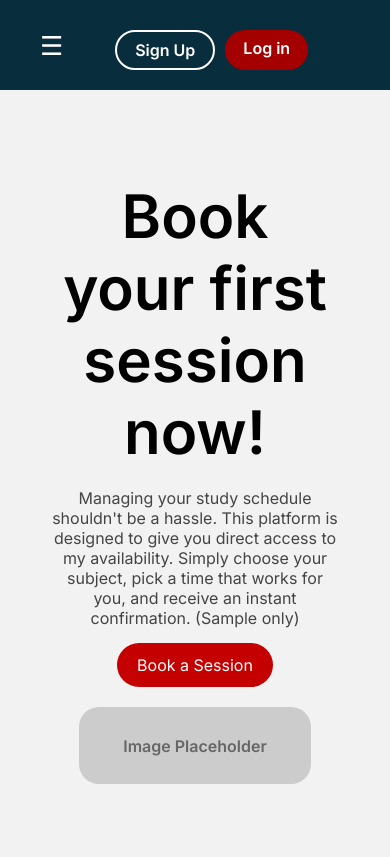
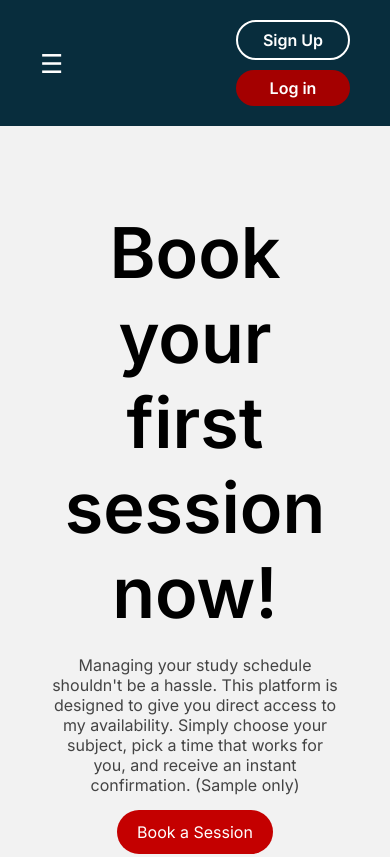
Before and after one commit to Zenkiee/Group-2-Website, a plain HTML site: page index.html in a window 390 px wide. Shown: the top 857 px of the page. Drawn offline with Linux system fonts and the light colour scheme.

Commit message:
nav-active

```diff
--- a/index.css
+++ b/index.css
@@ -83,7 +83,6 @@ section {
 
 #home {
     display: flex;
-    margin-top: 60px;
     justify-content: space-between;
     align-items: center;
 }
@@ -93,9 +92,9 @@ section {
 }
 
 .text h1 {
-    font-size: 60px;
+    font-size: 70px;
     margin-bottom: 20px;
-    font-weight: 550;
+    font-weight: bold;
     }
 
 .text p {
@@ -146,6 +145,7 @@ nav a:hover {
 #home {
     flex-direction: column;
     text-align: center;
+    margin-top: 90px;
 }
 
 .text {
@@ -162,17 +162,17 @@ nav a:hover {
     display: block;
 }
 
+
 .nav-links {
     display: none;
     flex-direction: column;
-    width: 100%;
+    width: 50%;
     text-align: center;
-    margin-top: 10px;
+    gap: 12px;
 }
 
 .nav-links a {
     display: block;
-    margin: 10px 0;
 }
 
 .nav-links.active {
@@ -180,10 +180,10 @@ nav a:hover {
 }
 
 .nav-buttons {
-    width: 100%;
-    justify-content: center;
-    margin-top: 10px;
+    max-width: 40%;
+    text-align: center;
+    gap: 10px;
+    flex-direction: column;
 }
 
-
 }
--- a/index.html
+++ b/index.html
@@ -13,7 +13,7 @@
 <nav>
     <div class="menu-toggle" onclick="toggleMenu()">☰</div>
 
-    <div class="nav-links">
+    <div class="nav-links" id="navLinks">
         <a href="#home">Home</a>
         <a href="#about">About</a>
         <a href="#contact">Contact</a>
```
